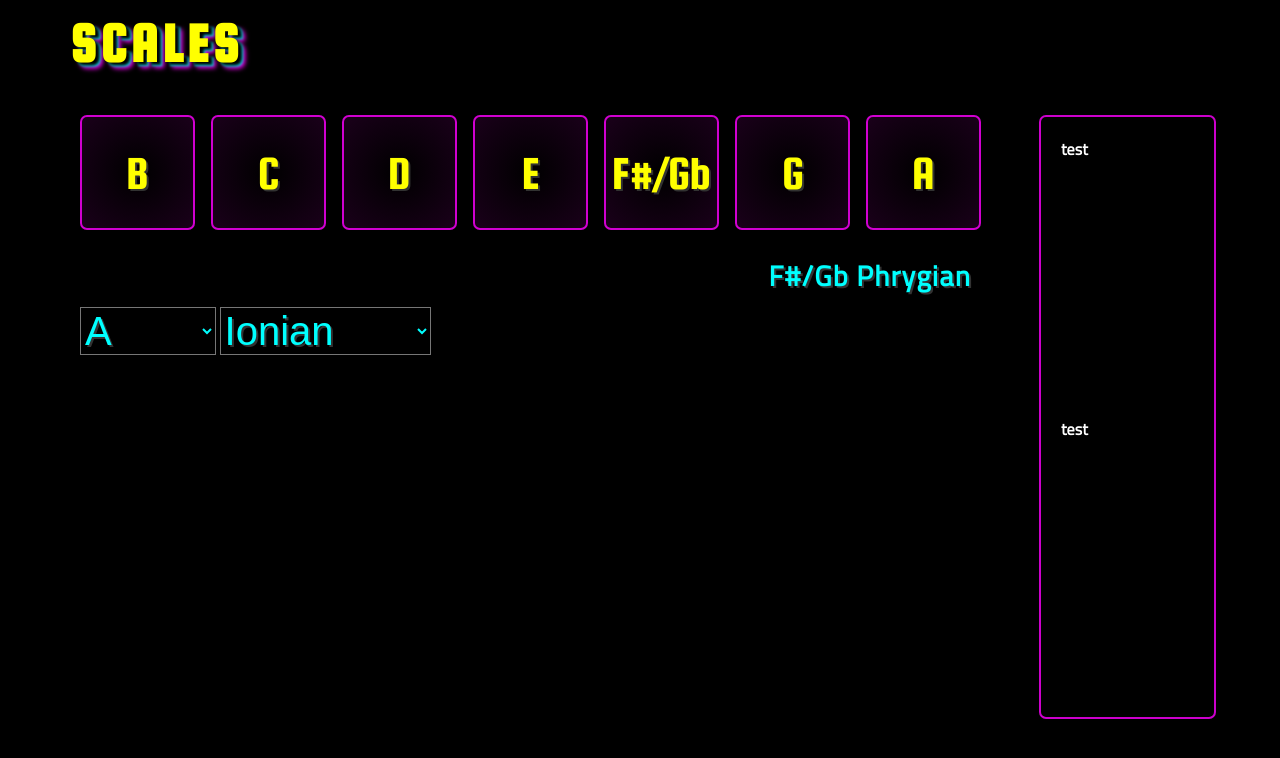
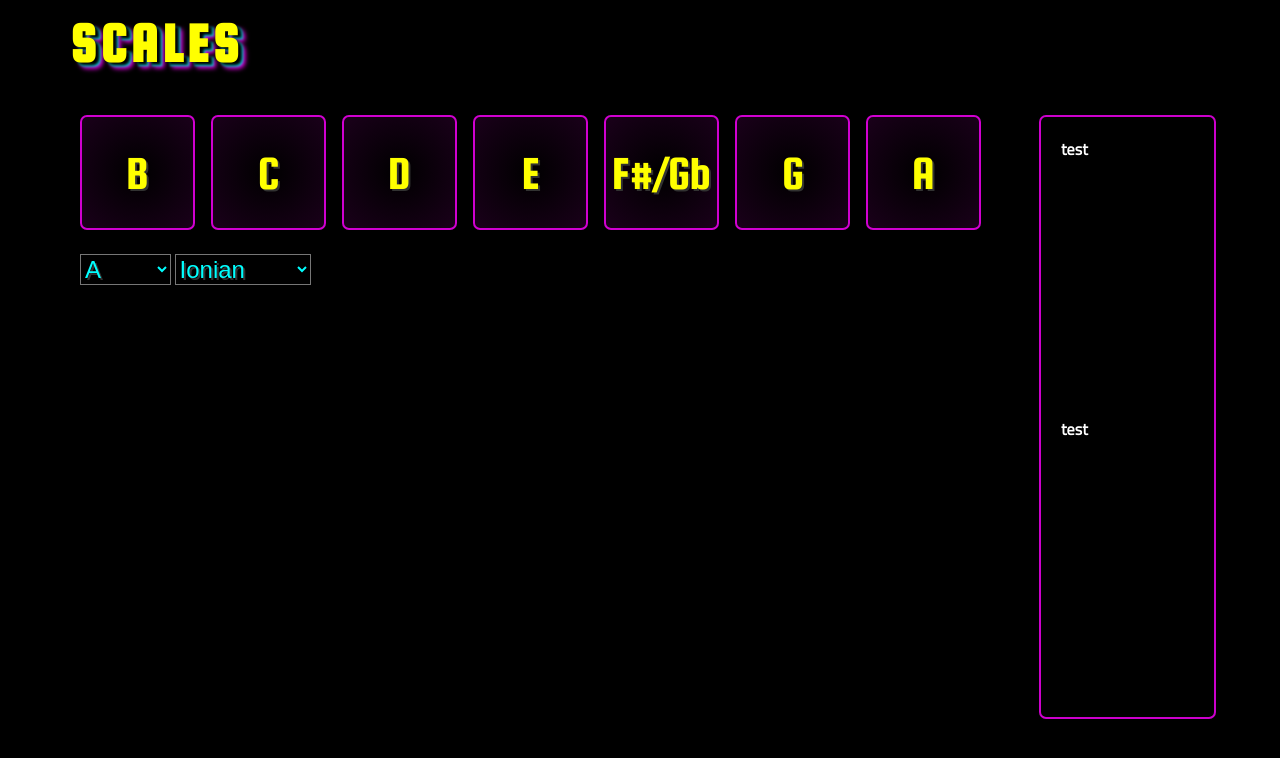
Before and after one commit to AdamWeissman/bass-scales-frontend, a plain HTML site: page index.html in a window 1280 px wide. Drawn offline with Linux system fonts and the light colour scheme.

Commit message:
reduce select font size

```diff
--- a/index.html
+++ b/index.html
@@ -15,9 +15,6 @@
   <section>
     <main>
       <section id="scale-card"></section>
-      <section id="scale-name">
-        <h1 id="scale-name--text">F#/Gb Phrygian</h1>
-      </section>
       <section id="scale-input-card">
         <select id="scale-root-note" name="scale-root-note">
           <option value="A">A</option>
--- a/src/css/main.css
+++ b/src/css/main.css
@@ -61,7 +61,7 @@ aside{
 
 select{
   background-color: black;
-  font-size: 2.5rem;
+  font-size: 1.5rem;
   color: rgba(0,255,255,1);
   text-shadow: 2px 2px rgba(50,50,50,1);
 }
```
